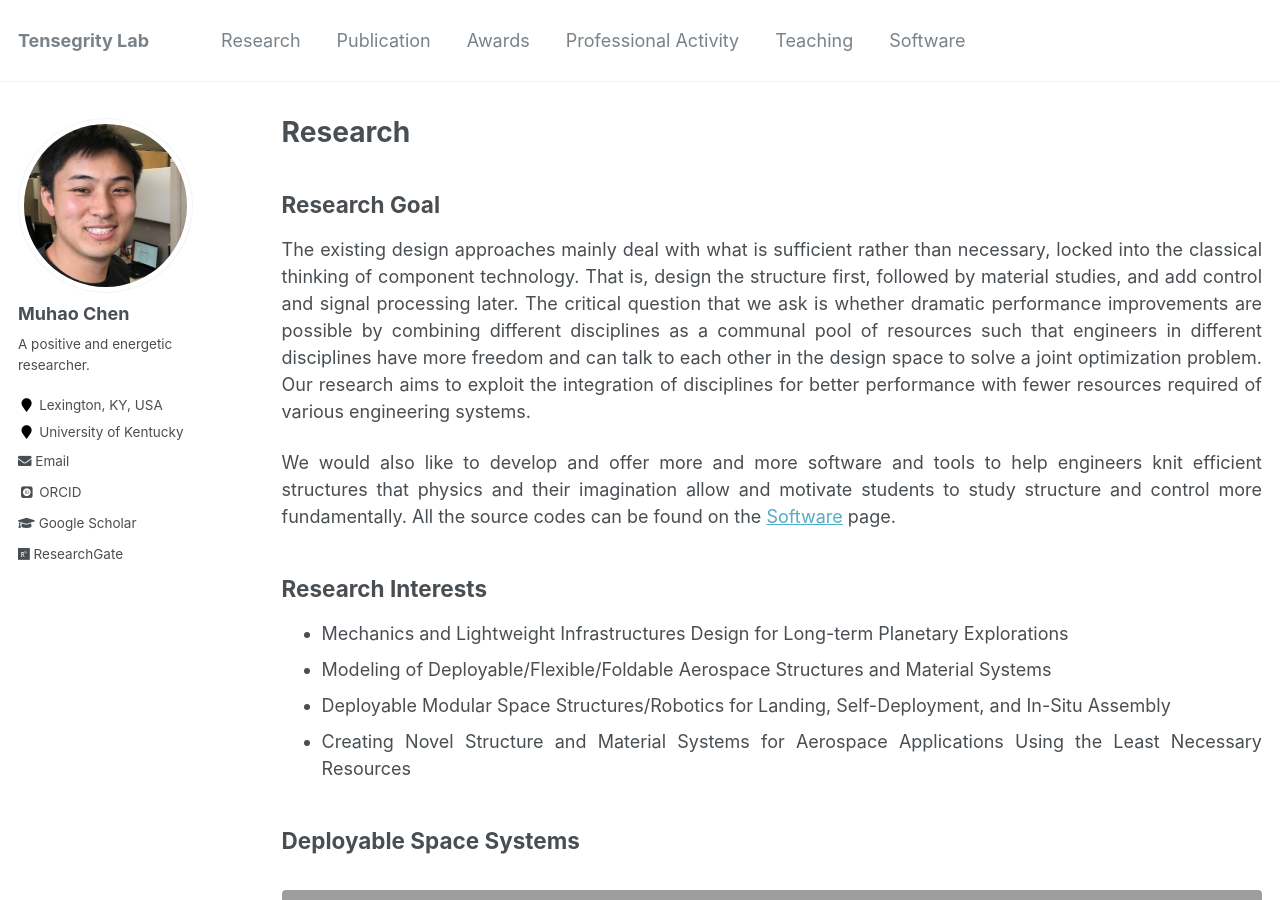
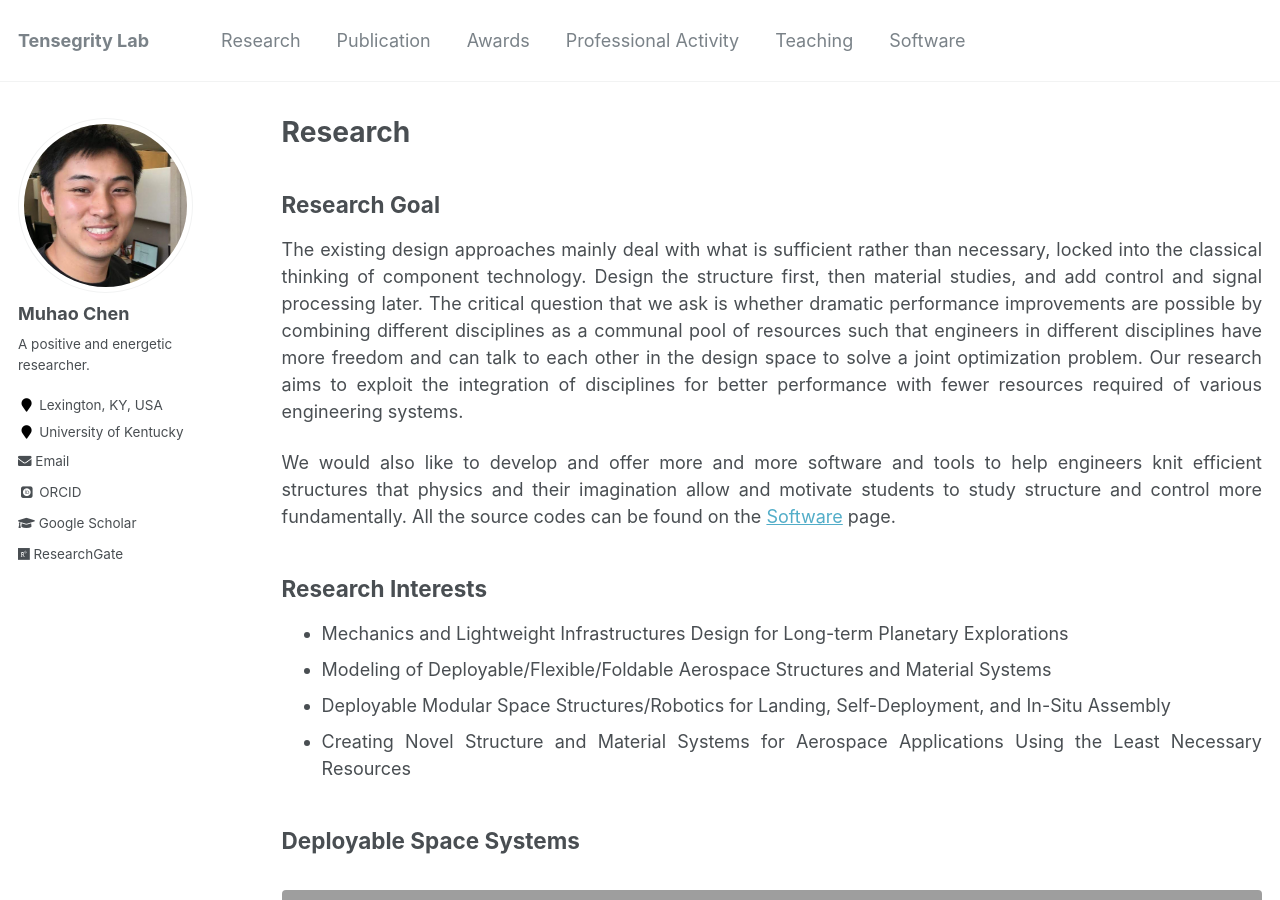
Before and after one commit to Muhao-Chen/muhao-chen.github.io, a Jekyll site: the page built from _pages/research.md, in a window 1280 px wide and 900 px high. Built offline with Jekyll 4.4.1, drawn with Linux system fonts in a browser that asks for light colours; some web fonts are replaced.

Commit message:
Update research.md

```diff
--- a/_pages/research.md
+++ b/_pages/research.md
@@ -10,7 +10,7 @@ toc: true
 
 
 ## Research Goal
-The existing design approaches mainly deal with what is sufficient rather than necessary, locked into the classical thinking of component technology. That is, design the structure first, followed by material studies, and add control and signal processing later. The critical question that we ask is whether dramatic performance improvements are possible by combining different disciplines as a communal pool of resources such that engineers in different disciplines have more freedom and can talk to each other in the design space to solve a joint optimization problem. Our research aims to exploit the integration of disciplines for better performance with fewer resources required of various engineering systems.
+The existing design approaches mainly deal with what is sufficient rather than necessary, locked into the classical thinking of component technology. Design the structure first, then material studies, and add control and signal processing later. The critical question that we ask is whether dramatic performance improvements are possible by combining different disciplines as a communal pool of resources such that engineers in different disciplines have more freedom and can talk to each other in the design space to solve a joint optimization problem. Our research aims to exploit the integration of disciplines for better performance with fewer resources required of various engineering systems.
 
 We would also like to develop and offer more and more software and tools to help engineers knit efficient structures that physics and their imagination allow and motivate students to study structure and control more fundamentally. All the source codes can be found on the [Software](https://muhao-chen.github.io/resources/) page.
 
```
